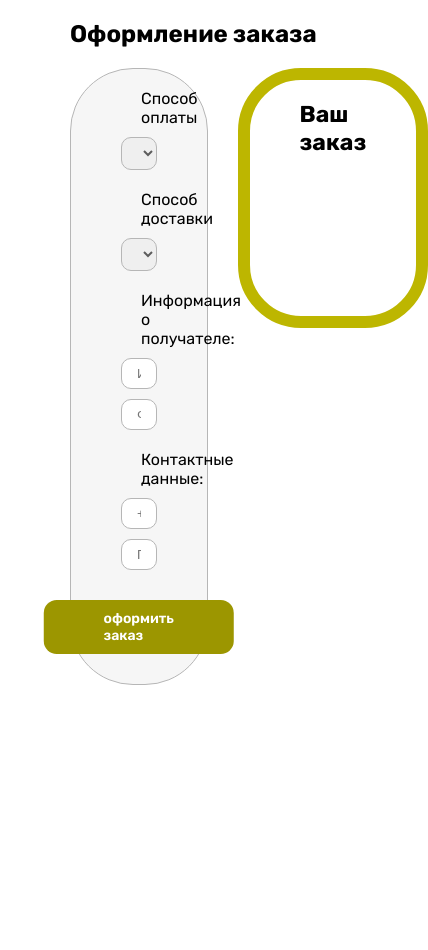
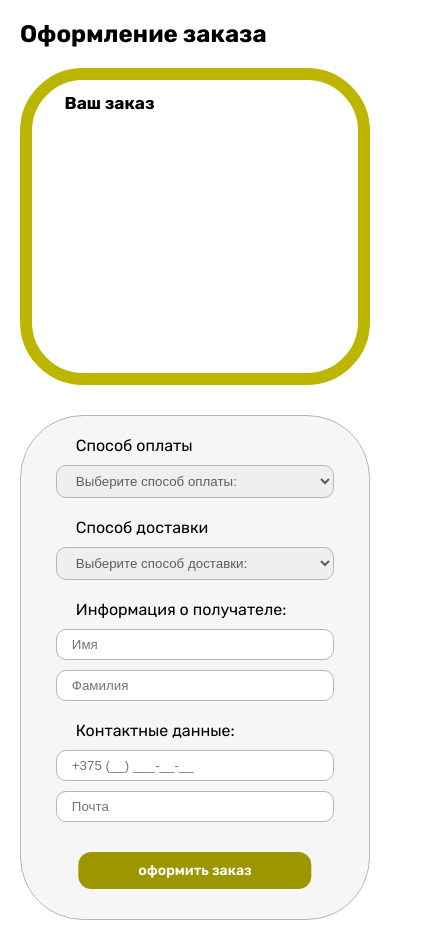
Before and after one commit to Lahvich-Efim/---, a plain HTML site: page buy.html in a window 390 px wide. Shown: the whole page, 428 px wide, since content can reach past the window. Before the commit the page ends 844 px from the top, so only its background shows below. Drawn offline with Linux system fonts and the light colour scheme.

Commit message:
изменено

```diff
--- a/SCSS/buy.scss
+++ b/SCSS/buy.scss
@@ -2,36 +2,40 @@
 @import url('https://fonts.googleapis.com/css2?family=Rubik:ital,wght@0,300;0,400;0,500;0,600;0,700;0,800;0,900;1,300;1,400;1,500;1,600&display=swap');
 
 .content {
-
-    // .content__info
     display: block;
     margin: 20px auto;
-    max-width: 1365px;
-}
-._container-form {
-    width: calc(100% - 140px);
+    max-width: 1350px;
+    @media (max-width: 1400px) {
+        margin: 20px;
+    }
 }
 .info {
 
     // .info__form
-    display: grid;
+    display: flex;
+    width: 100%;
+    flex-direction:row-reverse;
     gap: 30px;
-    grid-template-columns: 55% auto;
     &__form {
         background-color: #F6F6F6;
         border: solid 1px #b6b6b6;
         border-radius: 63px;
+        flex: 0 1 auto;
     }
-
-    // .info__items
-
     &__container {
-        flex: 1 0 auto;
+        flex: 0 0 500px;
+    }
+    @media (max-width: 980px) {
+        display: block;
+        &__container, &__form {
+            max-width: 500px;
+            margin: 0 auto 30px;
+        }
     }
 }
 .form {
     &__content {
-        margin: 0 50px ;
+        margin: 0 50px;
         label {
             margin-top: 20px;
             display: inline-block;
@@ -62,18 +66,20 @@
             left: 50%;
             transform: translate(-50%, 0);
         }
-
+        @media (max-width: 535px) {
+            margin: 0 10%;
+        }
     }
 }
 .items {
     border: solid 12px #BDB600;
     border-radius: 63px;
-    .title {
-        margin: 20px 50px;
+    &__title {
+        margin: 4% 10%;
         font-size: 23px;
     }
     &__content {
-        margin: 0 50px;
+        margin: 0 3%;
         display: grid;
         grid-template-rows: auto 115px;
         gap: 25px;
@@ -83,7 +89,6 @@
             h3{
                 margin-top: 0;
                 display: block;
-                min-height: 60px;
             }
             p {
                 color:#999999;
@@ -92,7 +97,7 @@
                 font-weight: 500;
             }
             img {
-                margin: 0 10px 0 0;
+                margin: 0 2% 0 0;
                 float: left;
                 width: 180px;
             }
@@ -119,4 +124,31 @@
             }
         }
     }
+    @media (max-width: 535px) {
+        &__title{
+            font-size: 4.4vw;
+        }
+        &__content {
+            grid-template-rows: 35vw 22vw;
+            .inf {
+                h3{
+                    font-size: 3.5vw;
+                }
+                p {
+                    font-size: 2.8vw;
+                }
+                img {
+                    width: 34vw;
+                }
+            }
+            .cost {
+                &__scidka {
+                    font-size: 2.5vw;
+                }
+                &__cost {
+                    font-size: 3.8vw;
+                }
+            }
+        }
+    }
 }
--- a/buy.html
+++ b/buy.html
@@ -12,6 +12,12 @@
     <div class="content _container-form" >
         <h2>Оформление заказа</h2>
         <div class="content__info info">
+            <div class="info__container">
+                <div class="info__items items">
+                    <h3 class="items__title">Ваш заказ</h3>
+                    <div class="items__content"></div>
+                </div>
+            </div>
             <form class="info__form form">
                 <div class="form__content">
                     <label>Способ оплаты</label>
@@ -39,13 +45,6 @@
                     <a href="index.html">оформить заказ</a>
                 </div>
             </form>
-            <div class="info__container">
-            <div class="info__items items">
-                <h3 class="title">Ваш заказ</h3>
-                <div class="items__content">
-                </div>
-            </div>
-            </div>
         </div>
     </div>
     <script src="JS/getbuy.js"></script>
```
Also changed, not shown: CSS/buy.css.
